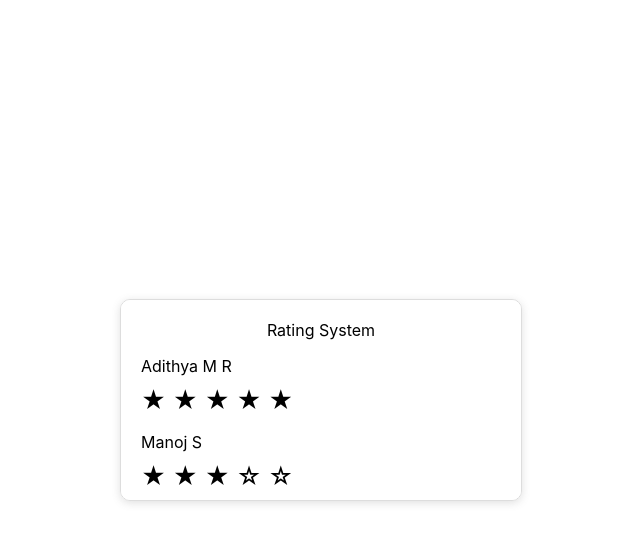
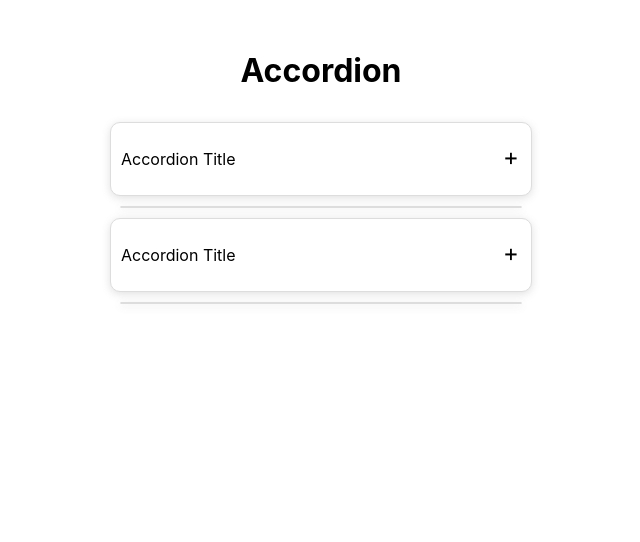
Before and after one commit to AdityaGowda/dailyJS, a React (Create React App) app: page / in a window 1280 px wide. Shown: the top 542 px of the page, without its empty margins (319-959 px from the left). Built offline with nearby package versions, Linux system fonts and the light colour scheme.

Commit message:
Accordion

```diff
--- a/src/App.css
+++ b/src/App.css
@@ -53,6 +53,9 @@ body {
 .width50 {
   width: 50px;
 }
+.width50percent {
+  width: 50%;
+}
 .flex {
   display: flex;
 }
@@ -66,7 +69,7 @@ body {
   justify-content: flex-start !important;
 }
 .justify-spacebetween {
-  justify-content: space-between;
+  justify-content: space-between !important;
 }
 .align-center {
   align-items: center;
@@ -76,13 +79,13 @@ body {
 }
 /* Margin Utility Classes */
 .m-0 {
-  margin: 0px;
+  margin: 0px !important;
 }
 .m-5 {
   margin: 5px;
 }
 .m-10 {
-  margin: 10px;
+  margin: 10px !important;
 }
 .m-15 {
   margin: 15px;
@@ -369,8 +372,8 @@ input[type="text"]::placeholder {
 
 .card {
   max-width: 300px;
-  border-radius: 5px; /* Equivalent to rounded-lg */
-  box-shadow: 0 4px 6px rgba(0, 0, 0, 0.1); /* Assuming 'card-shadow' is a custom Tailwind class */
+  border-radius: 5px;
+  box-shadow: 0 4px 6px rgba(0, 0, 0, 0.1);
   cursor: pointer;
   background: rgb(0 0 0 / 31%);
   max-height: 200px;
@@ -397,7 +400,7 @@ input[type="text"]::placeholder {
 }
 
 .carouselImage {
-  flex: 0 0 100vw; /* Each image takes the full width of the viewport */
+  flex: 0 0 100vw;
   height: 500px;
   object-fit: cover;
   padding: 5px;
@@ -411,3 +414,46 @@ input[type="text"]::placeholder {
 .align-start {
   align-items: start;
 }
+/* :::::::::::: accordion ::::::::::::: */
+.accordionContainer {
+  width: 93%;
+  max-width: 400px;
+  background-color: white;
+  border: 1px solid #ddd;
+  box-shadow: rgba(99, 99, 99, 0.2) 0px 2px 8px 0px;
+  display: flex;
+  align-items: center;
+  justify-content: center;
+  border-radius: 10px;
+  max-height: 400px;
+  padding: 10px;
+  transition: max-height 0.5s ease-in;
+}
+
+.accordionDescContainer {
+  width: 93%;
+  max-width: 400px;
+  background-color: white;
+  border: 1px solid #ddd;
+  box-shadow: rgba(99, 99, 99, 0.2) 0px 2px 8px 0px;
+  border-radius: 10px;
+  overflow: hidden;
+  max-height: 0;
+  transition: max-height 0.5s ease-in-out;
+}
+
+.accordionDescContainerOpen {
+  max-height: 400px;
+}
+
+.accordionPlusShow {
+  caret-color: transparent;
+  transition: transform 0.5s ease-in-out;
+  transform: rotate(-270deg);
+}
+
+.accordionPlus {
+  caret-color: transparent;
+  transition: transform 0.3s ease-in-out;
+  transform: rotate(-180deg);
+}
--- a/src/App.js
+++ b/src/App.js
@@ -1,4 +1,5 @@
 import "./App.css";
+import Accordion from "./comp/accordion/accordion";
 import Carousel from "./comp/carousel/carousel";
 import CountDownTimer from "./comp/countdownTimer/countdownTimer";
 import DigitalClock from "./comp/digitalClock/digitalClock";
@@ -12,7 +13,7 @@ import StopWatch from "./comp/stopwatch/stopwatch";
 function App() {
   return (
     <div className="App">
-      <StarRating />
+      <Accordion />
     </div>
   );
 }
--- /dev/null
+++ b/src/comp/accordion/accordion.js
@@ -0,0 +1,79 @@
+import { useState } from "react";
+
+export default function Accordion() {
+  return (
+    <div className=" flex flex-col justify-center align-center  mt-30">
+      <h1>Accordion</h1>
+      <AccordionContainer
+        title="Accordion Title"
+        desc="  Lorem ipsum odor amet, consectetuer adipiscing elit. Sed purus nibh
+        sagittis quisque ridiculus posuere tortor. Himenaeos condimentum finibus
+        eu; nulla habitant pellentesque. Per netus hendrerit cras quisque amet
+        sollicitudin nam. Egestas dignissim nullam porta, dis commodo integer
+        non. Lacus finibus nullam vehicula torquent nostra lacinia. Taciti cras
+        maximus tempus justo sollicitudin cubilia turpis luctus massa. Neque
+        dignissim dui parturient duis torquent sociosqu cras. Iaculis imperdiet
+        vitae proin ex vehicula."
+      />
+      <AccordionContainer
+        title="Accordion Title"
+        desc="  Lorem ipsum odor amet, consectetuer adipiscing elit. Sed purus nibh
+        sagittis quisque ridiculus posuere tortor. Himenaeos condimentum finibus
+        eu; nulla habitant pellentesque. Per netus hendrerit cras quisque amet
+        sollicitudin nam. Egestas dignissim nullam porta, dis commodo integer
+        non. Lacus finibus nullam vehicula torquent nostra lacinia. Taciti cras
+        maximus tempus justo sollicitudin cubilia turpis luctus massa. Neque
+        dignissim dui parturient duis torquent sociosqu cras. Iaculis imperdiet
+        vitae proin ex vehicula."
+      />
+    </div>
+  );
+}
+
+function AccordionContainer({ title, desc }) {
+  const [showAccordionDesc, setShowAccordionDesc] = useState(false);
+  function handleAccordionShow() {
+    setShowAccordionDesc((prev) => !prev);
+  }
+
+  return (
+    <>
+      <AccordionTitle
+        onclick={handleAccordionShow}
+        title={title}
+        showAccordionDesc={showAccordionDesc}
+      />
+
+      <AccordionDescription desc={desc} showAccordionDesc={showAccordionDesc} />
+    </>
+  );
+}
+function AccordionTitle({ onclick, title, showAccordionDesc }) {
+  return (
+    <div
+      className="accordionContainer justify-spacebetween mt-10"
+      onClick={onclick}
+    >
+      <p>{title}</p>
+      <div
+        className={`pointer font-xl ${
+          showAccordionDesc ? "accordionPlus" : "accordionPlusShow"
+        } `}
+      >
+        {showAccordionDesc ? "-" : "+"}
+      </div>
+    </div>
+  );
+}
+
+function AccordionDescription({ desc, showAccordionDesc }) {
+  return (
+    <div
+      className={` accordionDescContainer mt-10 ${
+        showAccordionDesc ? "accordionDescContainerOpen" : ""
+      }`}
+    >
+      <p className="p-10">{desc}</p>
+    </div>
+  );
+}
```
